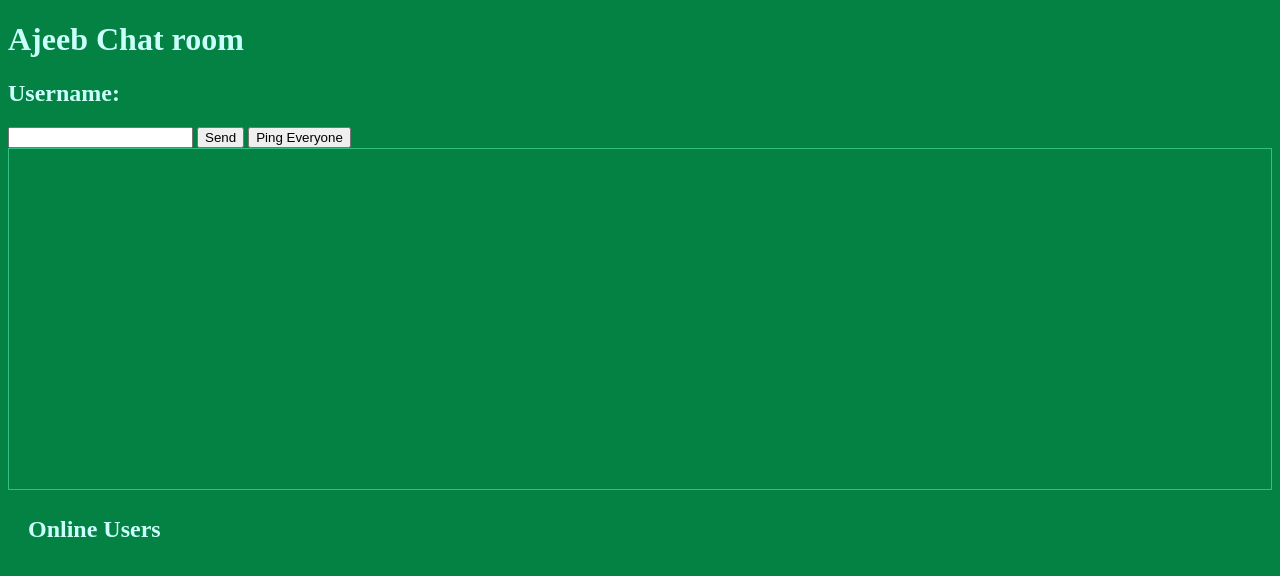
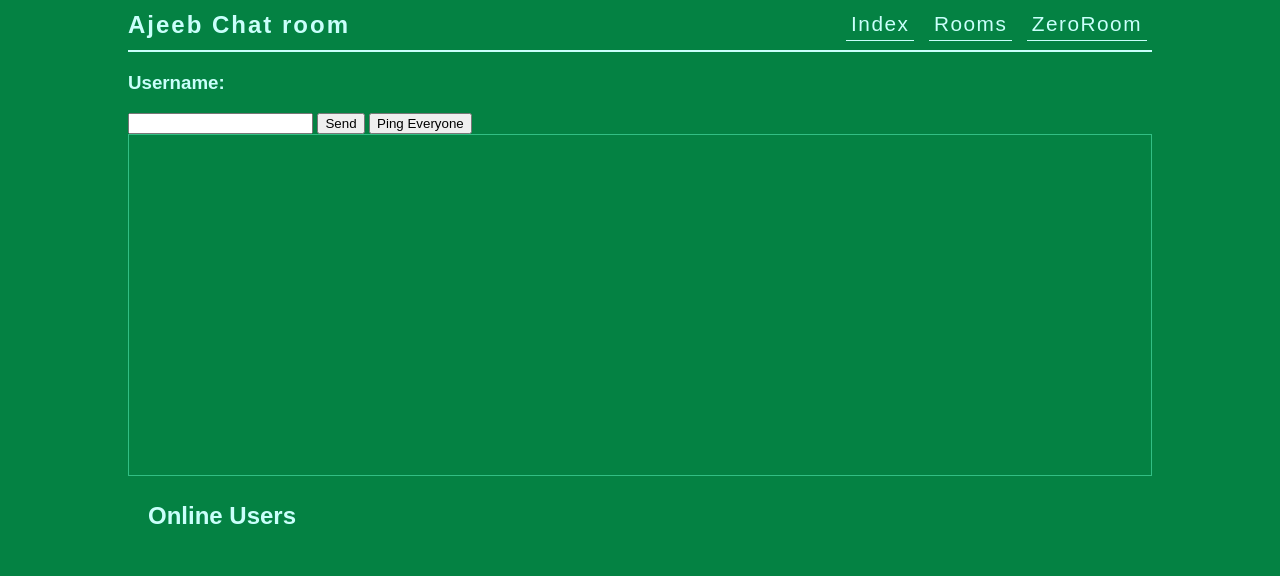
Before and after one commit to aliabidzaidi/ajeeb-chat-room, a Flask app: page / in a window 1280 px wide. Shown: the top 576 px of the page. Run offline with Flask 2, Linux system fonts and the light colour scheme; some libraries are stand-ins or nearby versions.

Commit message:
Random UI updates on home screen

```diff
--- a/app.py
+++ b/app.py
@@ -58,6 +58,8 @@ def update_clients():
 def room_connect(d):
     print(d)
     addClientName(request.sid, d["userName"])
+    sid = request.sid
+    print(sid)
     update_clients()
     emit('i-room', {'message': d["message"],  'userName': d["userName"], 'currentTime': d["currentTime"]}, broadcast=True)
 
@@ -83,5 +85,5 @@ def getClientName(clientSid):
 if __name__ == '__main__':
     print('app running on http://localhost:5100/')
     # socketio.run(app, debug=True)
-    # socketio.run(app, host='0.0.0.0', debug=True, port=5100)
-    socketio.run()
+    socketio.run(app, host='0.0.0.0', debug=True, port=5100)
+    # socketio.run()
--- a/static/script.js
+++ b/static/script.js
@@ -16,7 +16,7 @@ const pingButton = document.getElementById("ping-btn");
 const messageButton = document.getElementById("msg-btn");
 const messageTextBox = document.getElementById("msg-txtbox");
 
-nameTag = document.createElement("h2");
+nameTag = document.createElement("h3");
 nameTag.innerText = `Username: ${myName} ${lastName}`;
 document.querySelector(".profile").appendChild(nameTag);
 
--- a/static/styles.css
+++ b/static/styles.css
@@ -7,9 +7,60 @@
   --merging-blue: #cafffb;
 }
 
+@import url("https://fonts.googleapis.com/css2?family=Ubuntu:ital,wght@0,400;0,500;1,400&display=swap");
+
 body {
   background-color: var(--jungle-green);
   color: var(--merging-blue);
+  font-family: "Ubuntu", sans-serif;
+  margin: 0;
+  padding: 0 10%;
+}
+
+nav {
+  background: var(--jungle-green);
+  color: var(--merging-blue);
+  width: 100%;
+  height: 50px;
+  line-height: 50px;
+  margin-bottom: 20px;
+  border-bottom: 2px solid var(--merging-blue);
+  display: flex;
+  flex-direction: row;
+  align-items: center;
+  padding: 0px;
+}
+
+.nav1 {
+  letter-spacing: 2px;
+  flex-grow: 1;
+}
+
+.nav2 a {
+  /* position: relative; */
+  /* display: inline-block; */
+  outline: none;
+  color: var(--merging-blue);
+  /* vertical-align: bottom; */
+  text-decoration: none;
+  white-space: nowrap;
+  letter-spacing: 1.5px;
+  border-bottom: 1px solid var(--merging-blue);
+  font-weight: 400;
+  font-size: 1.3rem;
+  margin: 5px;
+  padding: 5px;
+  -webkit-transition: background-color 0.3s, border-color 0.3s, color 0.3s;
+  transition: background-color 0.3s, border-color 0.3s, color 0.3s;
+}
+@media only screen and (max-width: 700px) {
+  .nav2 a{font-size: 15px;}
+}
+.nav2 a:hover,
+.nav2 a:focus {
+  border-color: var(--merging-blue);
+  background-color: var(--merging-blue);
+  color: var(--jungle-green);
 }
 
 #messages {
--- a/templates/index.html
+++ b/templates/index.html
@@ -9,7 +9,8 @@
 </head>
 
 <body>
-    <h1>Ajeeb Chat room</h1>
+
+    {% include 'nav.html' %}
 
     <div class="profile"></div>
     <input type="text" name="msg" id="msg-txtbox">
--- /dev/null
+++ b/templates/nav.html
@@ -0,0 +1,15 @@
+<nav>
+    <div class="nav1">
+        <h1>Ajeeb Chat room</h1>
+
+    </div>
+
+    <div class="nav2">
+        <a href="/">Index</a>
+
+        <a href="/rooms">Rooms</a>
+
+        <a href="/room/0">ZeroRoom</a>
+
+    </div>
+</nav>
```
Also changed, not shown: Readme.md (added).
